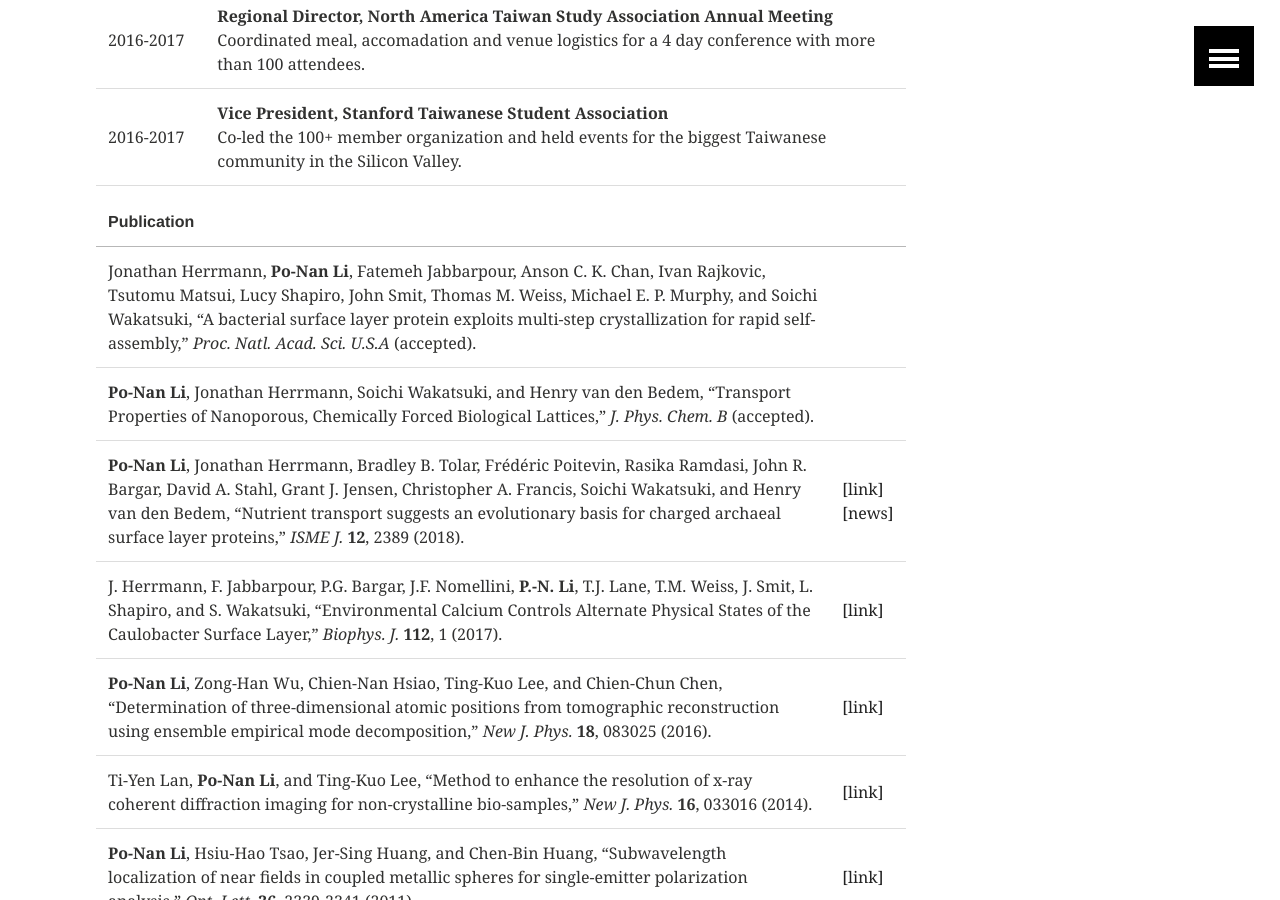
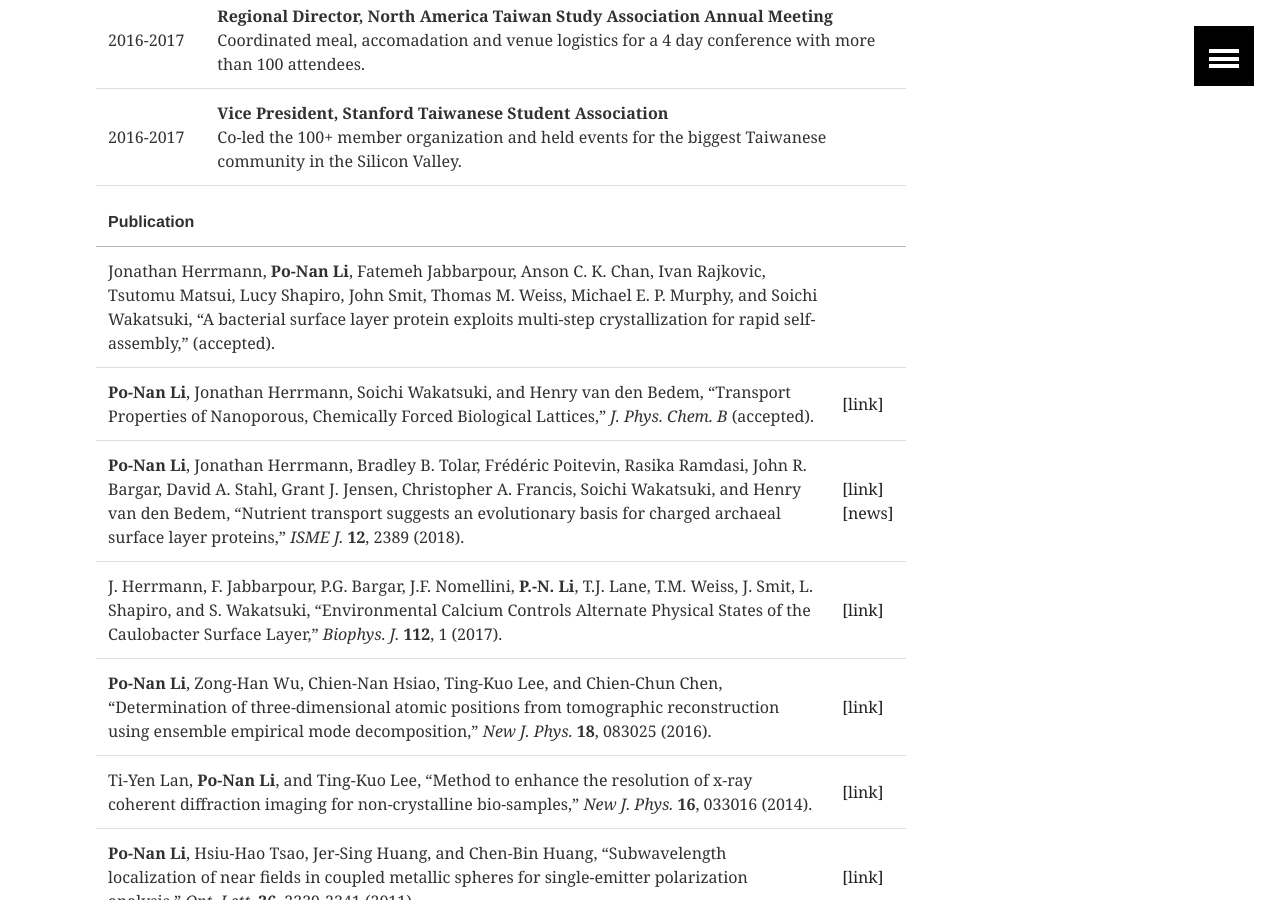
Before and after one commit to leeneil/leeneil.github.io.new, a Jekyll site: the page built from cv.md, in a window 1280 px wide and 900 px high, scrolled down 1933 px. Built offline with Jekyll 4.4.1, drawn with Linux system fonts in a browser that asks for light colours.

Commit message:
add link to the JPCB paper

```diff
--- a/cv.md
+++ b/cv.md
@@ -168,7 +168,7 @@ image:
       <th> </th>
     </tr></thead>
     <tr>
-      <td>Jonathan Herrmann, <strong>Po-Nan Li</strong>, Fatemeh Jabbarpour, Anson C. K. Chan, Ivan Rajkovic, Tsutomu Matsui, Lucy Shapiro, John Smit, Thomas M. Weiss, Michael E. P. Murphy, and Soichi Wakatsuki, “A bacterial surface layer protein exploits multi-step crystallization for rapid self-assembly,” <em>Proc. Natl. Acad. Sci. U.S.A</em> (accepted).
+      <td>Jonathan Herrmann, <strong>Po-Nan Li</strong>, Fatemeh Jabbarpour, Anson C. K. Chan, Ivan Rajkovic, Tsutomu Matsui, Lucy Shapiro, John Smit, Thomas M. Weiss, Michael E. P. Murphy, and Soichi Wakatsuki, “A bacterial surface layer protein exploits multi-step crystallization for rapid self-assembly,” (accepted).
       </td>
       <td>
       </td>
@@ -177,6 +177,7 @@ image:
       <td><strong>Po-Nan Li</strong>, Jonathan Herrmann, Soichi Wakatsuki, and Henry van den Bedem, “Transport Properties of Nanoporous, Chemically Forced Biological Lattices,” <em>J. Phys. Chem. B</em> (accepted).
       </td>
       <td>
+      <a href="https://pubs-acs-org.stanford.idm.oclc.org/doi/abs/10.1021/acs.jpcb.9b05882" target="_blank">[link]</a>
       </td>
     </tr>
     <tr>
```
